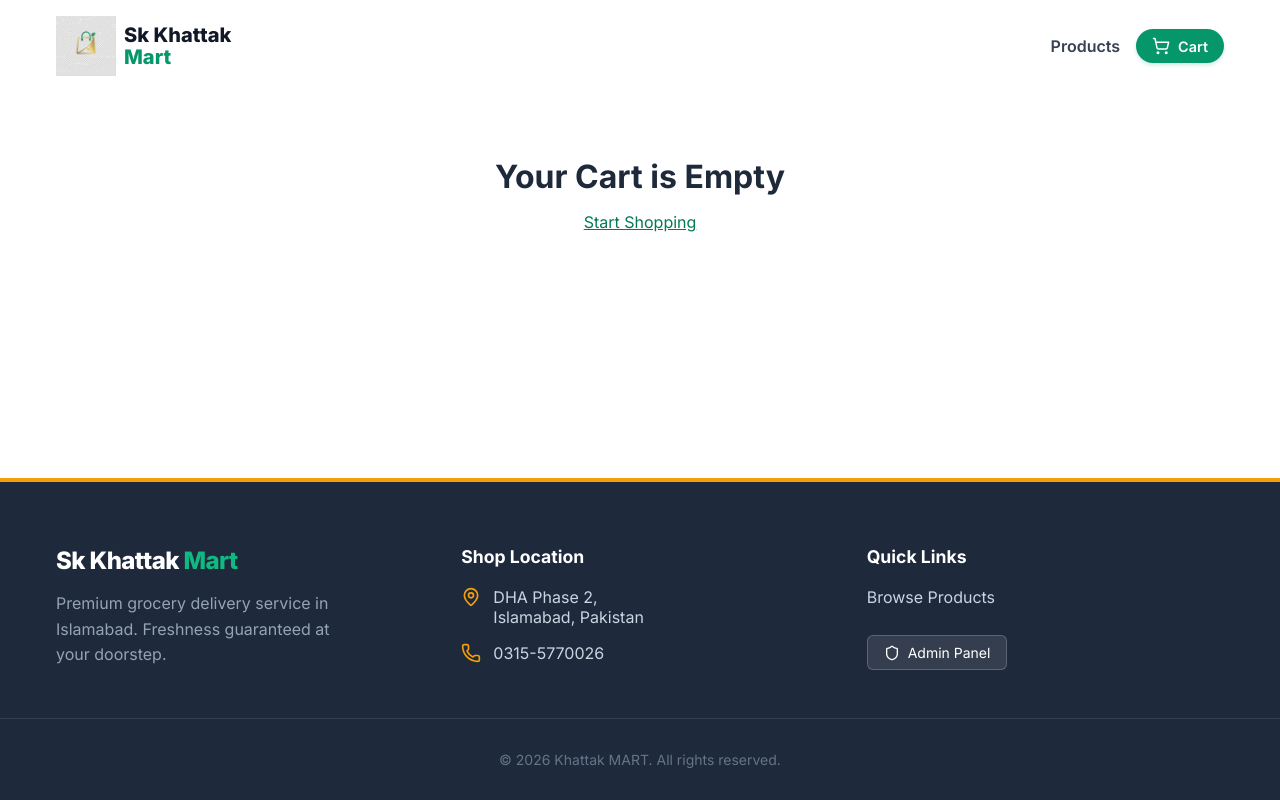
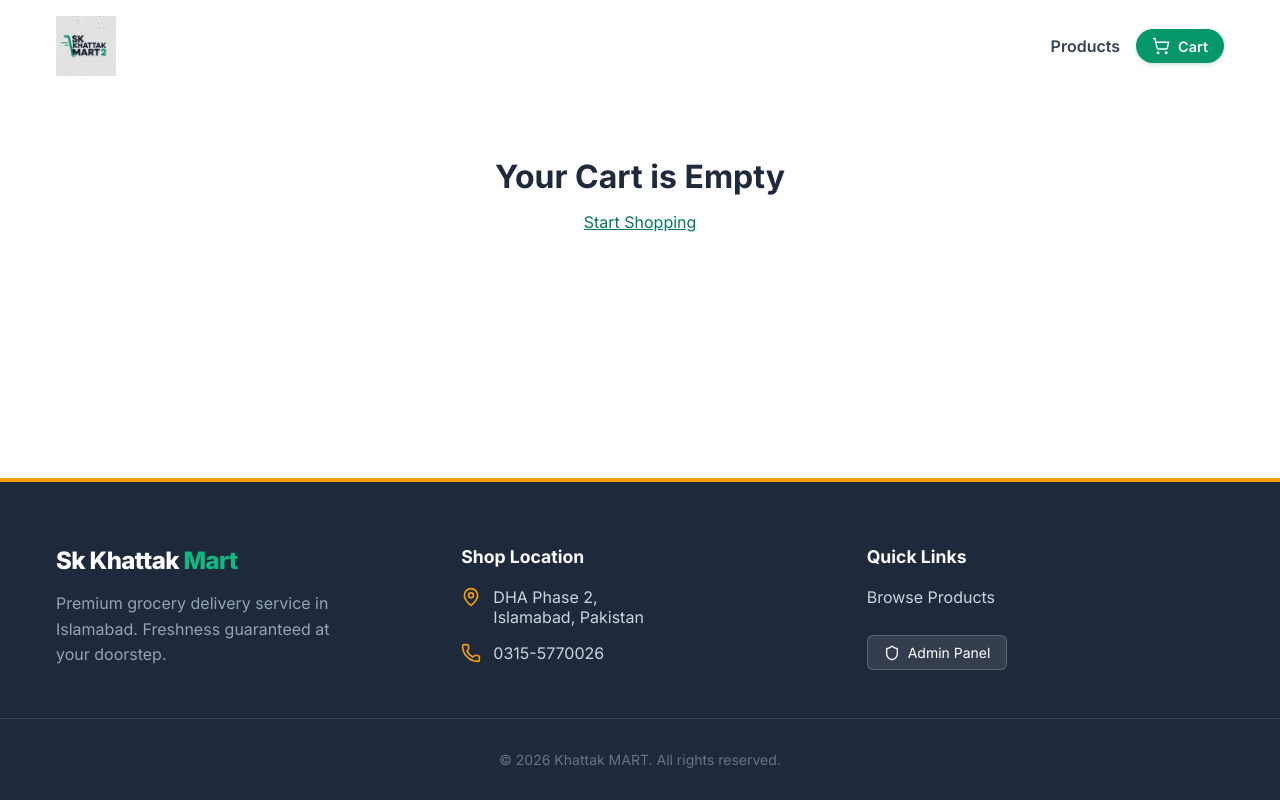
Before and after one commit to muzairshafieq-cmd/Khatakmart2, a Next.js app: page /cart in a window 1280 px wide. Built offline with nearby package versions, Linux system fonts and the light colour scheme.

Commit message:
style: update logo with site colors

```diff
--- a/components/Header.tsx
+++ b/components/Header.tsx
@@ -34,13 +34,9 @@ export default function Header() {
             boxShadow: scrolled || isMenuOpen ? '0 4px 6px -1px rgba(0, 0, 0, 0.05)' : 'none'
         }}>
             <div className="header-container" style={{ padding: '0 1rem' }}>
-                <Link href="/" style={{ display: 'flex', alignItems: 'center', textDecoration: 'none', gap: '0.5rem' }}>
-                    <div style={{ position: 'relative', width: '60px', height: '60px' }}>
-                        <Image src="/logo.png?v=3" alt="Sk Khattak Mart" fill style={{ objectFit: 'contain' }} />
-                    </div>
-                    <div style={{ display: 'flex', flexDirection: 'column' }}>
-                        <span style={{ fontSize: '1.25rem', fontWeight: '800', color: '#111827', lineHeight: 1.1 }}>Sk Khattak</span>
-                        <span style={{ fontSize: '1.25rem', fontWeight: '800', color: '#059669', lineHeight: 1.1 }}>Mart</span>
+                <Link href="/" style={{ display: 'flex', alignItems: 'center', textDecoration: 'none' }}>
+                    <div style={{ position: 'relative', width: '160px', height: '60px' }}>
+                        <Image src="/logo.png?v=4" alt="Sk Khattak Mart" fill style={{ objectFit: 'contain', objectPosition: 'left' }} />
                     </div>
                 </Link>
 
```
Also changed, not shown: public/logo.png.
